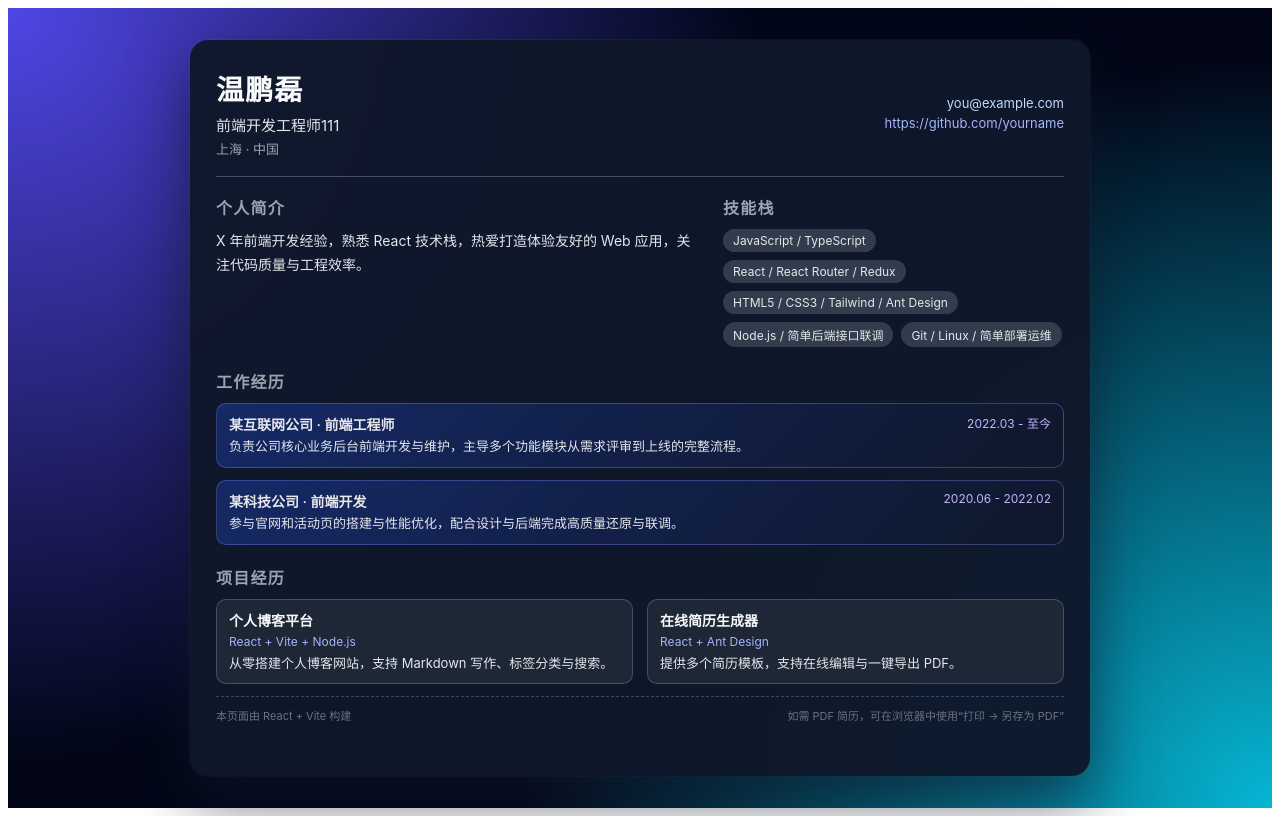
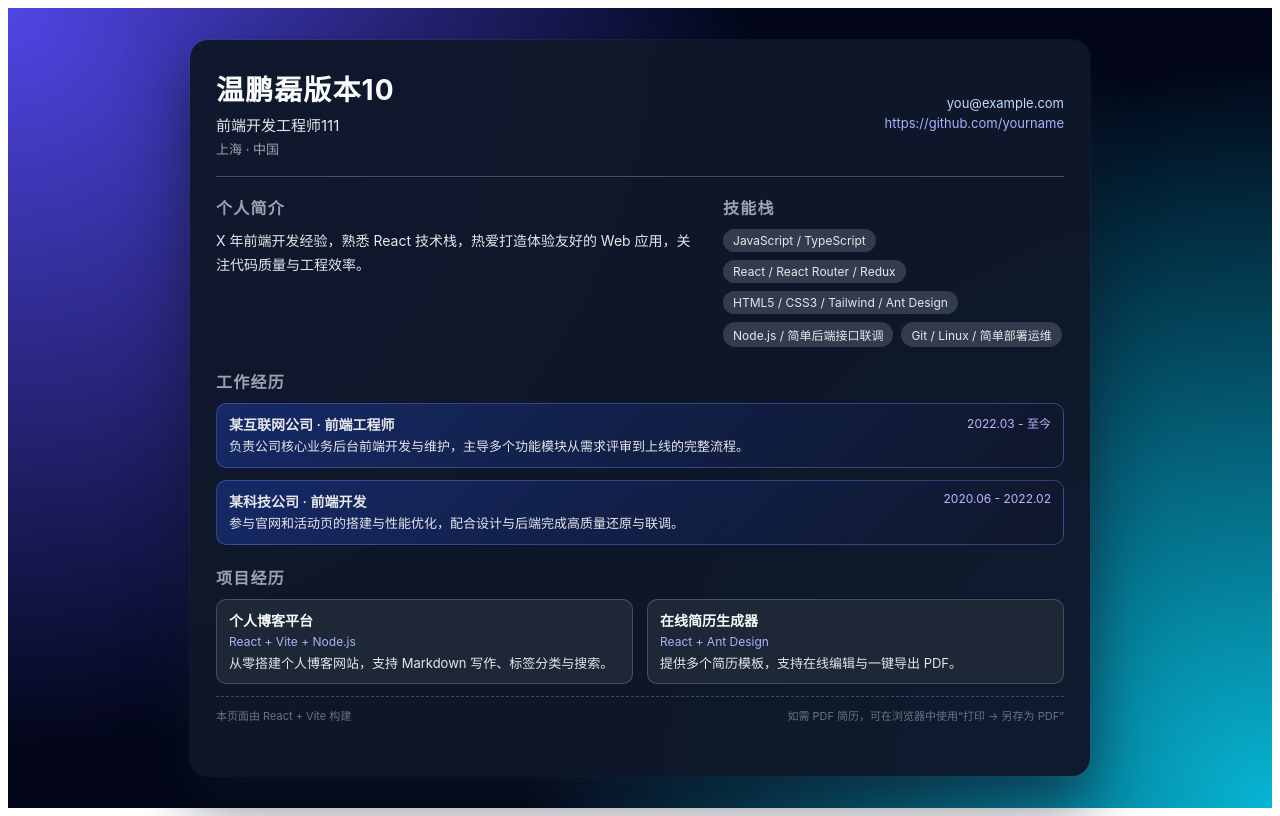
Before and after one commit to Stephenlei-wen/my-project, a React (Vite) app: page / in a window 1280 px wide. Built offline with nearby package versions, Linux system fonts and the light colour scheme.

Commit message:
版本10

```diff
--- a/src/App.jsx
+++ b/src/App.jsx
@@ -2,7 +2,7 @@ import React from "react";
 
 export default function App() {
   const info = {
-    name: "温鹏磊",
+    name: "温鹏磊版本10",
     title: "前端开发工程师111",
     location: "上海 · 中国",
     email: "you@example.com",
```
